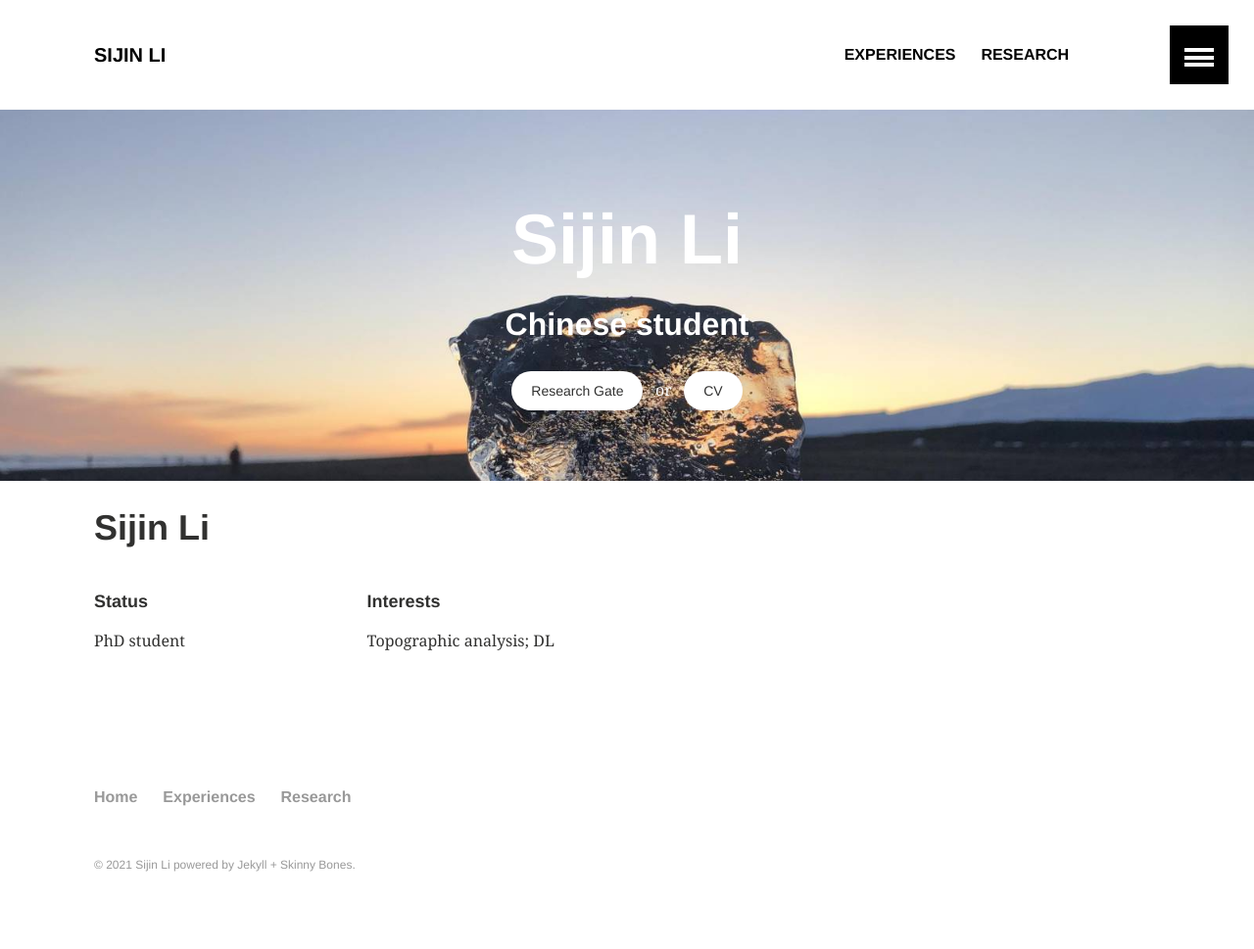
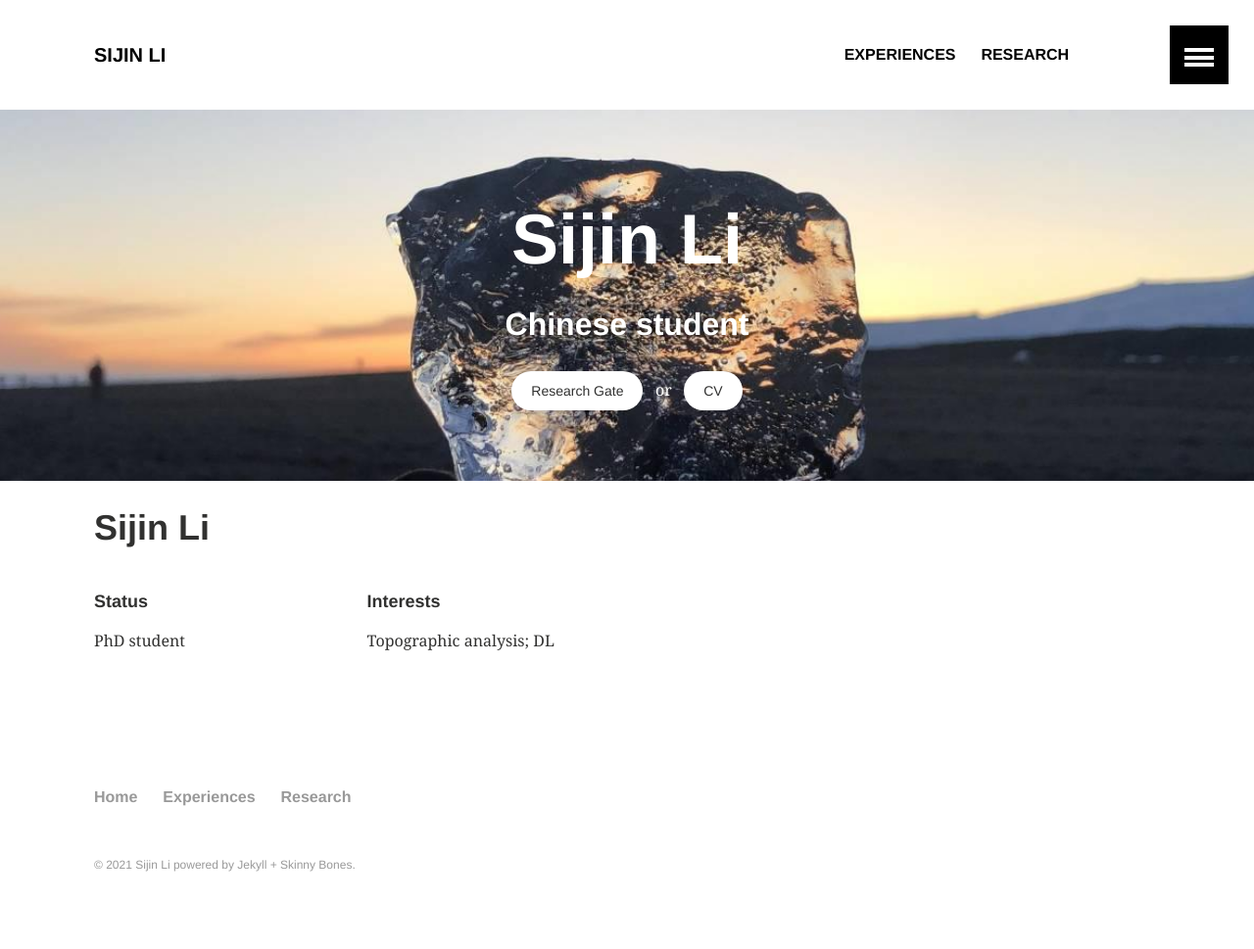
Before and after one commit to Sijin-Li/Sijin-Li.github.io, a Jekyll site: the page built from index.md, in a window 1280 px wide. Shown: the whole page at 98% size. Built offline with Jekyll 4.4.1, drawn with Linux system fonts in a browser that asks for light colours.

Commit message:
Update index.md

```diff
--- a/index.md
+++ b/index.md
@@ -3,7 +3,7 @@ layout: home
 permalink: /
 title: "Sijin Li"
 image:
-  feature: img_forHome_1600_800.jpg
+  feature: img_forHome_1600_350.png
 ---
 
 <div class="tiles">
```
